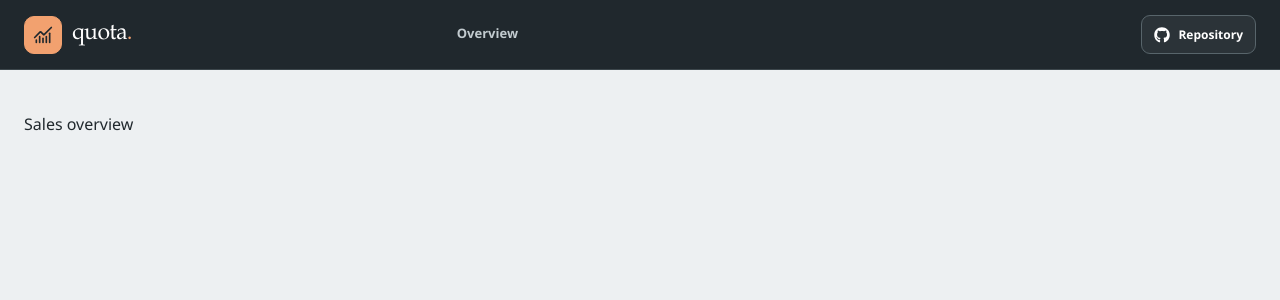
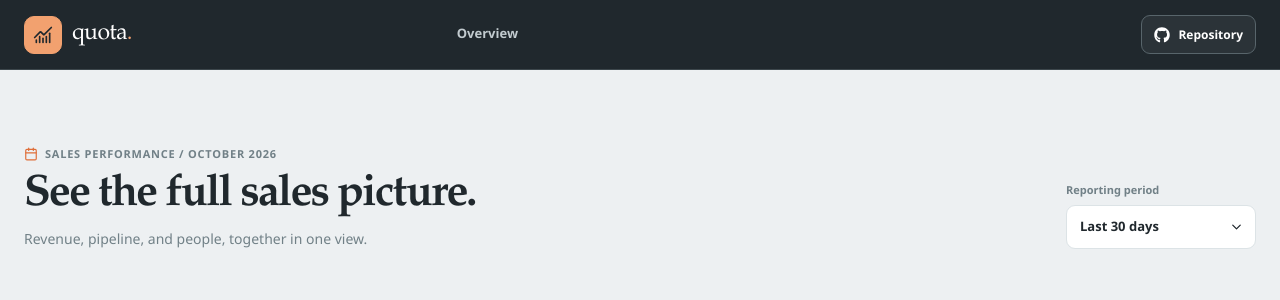
Before and after one commit to a2rp/sales-analytics-dashboard, a React (Vite) app: page / in a window 1280 px wide. Shown: the top 300 px of the page. Built offline with nearby package versions, Linux system fonts and the light colour scheme.

Commit message:
feat: add reporting period controls

```diff
--- a/src/App.jsx
+++ b/src/App.jsx
@@ -1,13 +1,19 @@
+import { useState } from 'react'
 import Header from './components/header/index.jsx'
+import ReportControls from './components/reportControls/index.jsx'
 import styles from './App.module.css'
 
-const App = () => (
+const App = () => {
+  const [period, setPeriod] = useState('month')
+
+  return (
     <div className={styles.app} id="top">
       <Header />
       <main className={styles.workspace} id="overview">
-      <h1>Sales overview</h1>
+        <ReportControls period={period} onPeriodChange={setPeriod} />
       </main>
     </div>
   )
+}
 
 export default App
--- /dev/null
+++ b/src/components/reportControls/index.jsx
@@ -0,0 +1,25 @@
+import { FiCalendar, FiChevronDown } from 'react-icons/fi'
+import { periods } from '../../data/sales.js'
+import styles from './styles.module.css'
+
+const ReportControls = ({ period, onPeriodChange }) => (
+  <section className={styles.reportControls} aria-labelledby="report-title">
+    <div className={styles.titleGroup}>
+      <p className={styles.dateLabel}><FiCalendar aria-hidden="true" /> Sales performance / October 2026</p>
+      <h1 id="report-title">See the full sales picture.</h1>
+      <p className={styles.description}>Revenue, pipeline, and people, together in one view.</p>
+    </div>
+
+    <label className={styles.periodPicker}>
+      <span>Reporting period</span>
+      <span className={styles.selectWrap}>
+        <select value={period} onChange={(event) => onPeriodChange(event.target.value)}>
+          {periods.map((option) => <option key={option.id} value={option.id}>{option.label}</option>)}
+        </select>
+        <FiChevronDown aria-hidden="true" />
+      </span>
+    </label>
+  </section>
+)
+
+export default ReportControls
--- /dev/null
+++ b/src/components/reportControls/styles.module.css
@@ -0,0 +1,100 @@
+.reportControls {
+  display: flex;
+  align-items: end;
+  justify-content: space-between;
+  gap: 24px;
+  padding: 34px 0 27px;
+
+  .titleGroup {
+    display: grid;
+    gap: 8px;
+  }
+
+  .dateLabel {
+    display: flex;
+    align-items: center;
+    gap: 7px;
+    color: var(--color-muted);
+    font-size: 11px;
+    font-weight: 700;
+    letter-spacing: 0.07em;
+    text-transform: uppercase;
+
+    svg {
+      width: 14px;
+      height: 14px;
+      color: var(--color-orange);
+    }
+  }
+
+  h1 {
+    color: var(--color-ink);
+    font-family: var(--font-display);
+    font-size: clamp(30px, 4vw, 44px);
+    font-weight: 600;
+    letter-spacing: -0.045em;
+    line-height: 1.12;
+  }
+
+  .description {
+    color: var(--color-muted);
+    font-size: 14px;
+  }
+
+  .periodPicker {
+    display: grid;
+    flex: 0 0 190px;
+    gap: 6px;
+    color: var(--color-muted);
+    font-size: 11px;
+    font-weight: 700;
+  }
+
+  .selectWrap {
+    position: relative;
+    display: block;
+    color: var(--color-ink);
+
+    select {
+      width: 100%;
+      min-height: 44px;
+      padding: 0 38px 0 13px;
+      appearance: none;
+      background: var(--color-white);
+      border: 1px solid var(--color-line);
+      border-radius: 9px;
+      font-size: 13px;
+      font-weight: 600;
+      transition: border-color 160ms ease, box-shadow 160ms ease;
+
+      &:hover,
+      &:focus-visible {
+        border-color: var(--color-orange);
+        outline: none;
+        box-shadow: 0 0 0 3px rgb(223 110 57 / 12%);
+      }
+    }
+
+    svg {
+      position: absolute;
+      top: 50%;
+      right: 12px;
+      width: 15px;
+      height: 15px;
+      pointer-events: none;
+      transform: translateY(-50%);
+    }
+  }
+
+  @media (max-width: 600px) {
+    align-items: stretch;
+    flex-direction: column;
+    gap: 18px;
+    padding: 25px 0 22px;
+
+    .periodPicker {
+      flex: initial;
+      width: 100%;
+    }
+  }
+}
```
Lines whose indentation alone changed are shown as unchanged.
